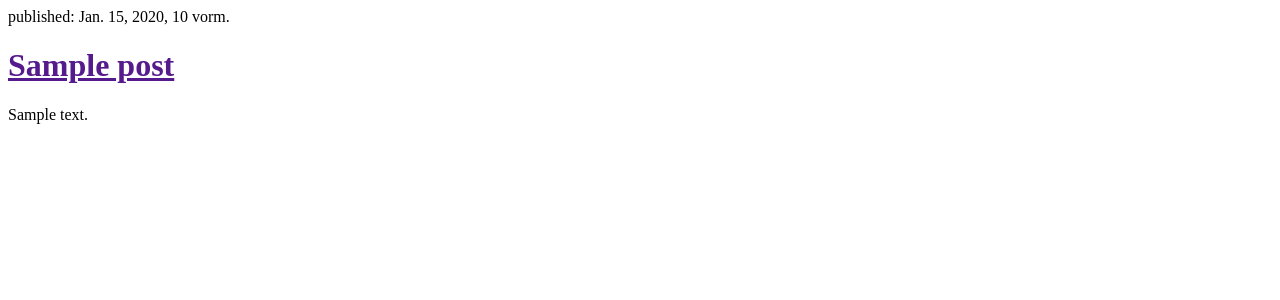
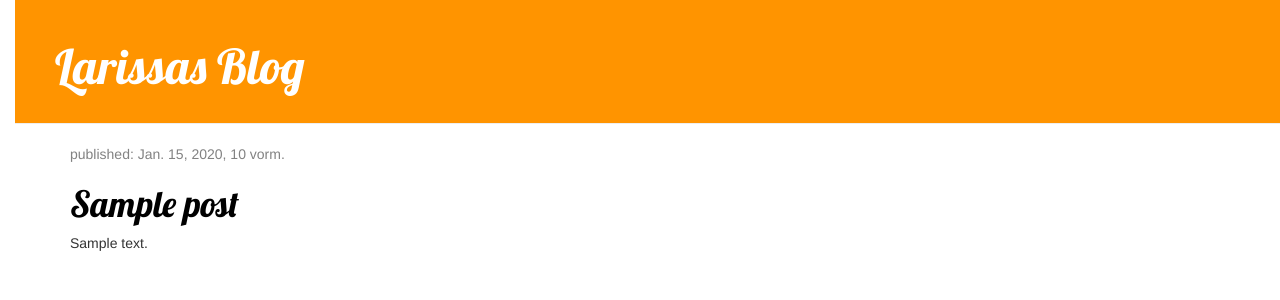
Before and after one commit to Larissa247/my-first-blog, a Django app: template blog/templates/blog/post_list.html in a window 1280 px wide. Shown: the top 300 px of the page. Run offline with Django 3.2, Linux system fonts and the light colour scheme; the template is opened without the code that fills it: most values are stand-ins (such as "Sample title", 1, 10 or a date in 2020); some libraries are stand-ins or nearby versions.

Commit message:
Modified templates to display posts from database.

```diff
--- /dev/null
+++ b/blog/static/css/blog.css
@@ -0,0 +1,55 @@
+h1 a {
+    color: #FCA205;
+    font-family: 'Lobster';
+}
+
+body {
+    padding-left: 15px;
+}
+
+.page-header {
+    background-color: #ff9400;
+    margin-top: 0;
+    padding: 20px 20px 20px 40px;
+  }
+
+  .page-header h1, .page-header h1 a, .page-header h1 a:visited, .page-header h1 a:active {
+    color: #ffffff;
+    font-size: 36pt;
+    text-decoration: none;
+  }
+
+  .content {
+    margin-left: 40px;
+  }
+
+  h1, h2, h3, h4 {
+    font-family: 'Lobster', cursive;
+  }
+
+  .date {
+    color: #828282;
+  }
+
+  .save {
+    float: right;
+  }
+
+  .post-form textarea, .post-form input {
+    width: 100%;
+  }
+
+  .top-menu, .top-menu:hover, .top-menu:visited {
+    color: #ffffff;
+    float: right;
+    font-size: 26pt;
+    margin-right: 20px;
+  }
+
+  .post {
+    margin-bottom: 70px;
+  }
+
+  .post h1 a, .post h1 a:visited {
+    color: #000000;
+  }
--- a/blog/templates/blog/post_list.html
+++ b/blog/templates/blog/post_list.html
@@ -1,18 +1,35 @@
+{% load static %}
 <html>
     <head>
         <title>Larissas Blog</title>
+        <link rel="stylesheet" href="//maxcdn.bootstrapcdn.com/bootstrap/3.2.0/css/bootstrap.min.css">
+        <link rel="stylesheet" href="//maxcdn.bootstrapcdn.com/bootstrap/3.2.0/css/bootstrap-theme.min.css">
+        <link href="//fonts.googleapis.com/css?family=Lobster&subset=latin,latin-ext" rel="stylesheet" type="text/css">
+        <link rel="stylesheet" href="{% static 'css/blog.css' %}">
+
+    <div class="page-header">
+        <h1><a>Larissas Blog</a></h1>
+    </div>
+
     </head>
+
     <body>
 
+            <div class="content container">
+                    <div class="row">
+                        <div class="col-md-8">
                             {% for post in posts %}
-         <div>
+                                <div class="post">
+                                    <div class="date">
                                         <p>published: {{ post.published_date }}</p>
+                                    </div>
                                     <h1><a href="">{{ post.title }}</a></h1>
                                     <p>{{ post.text|linebreaksbr }}</p>
                                 </div>
-
                             {% endfor %}
-
+                        </div>
+                    </div>
+                </div>
 
 
     </body>
```
Lines whose indentation alone changed are shown as unchanged.
